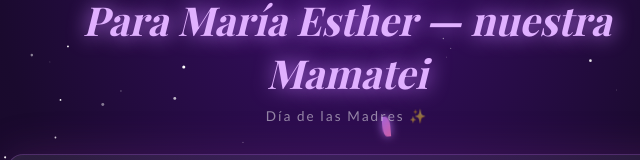
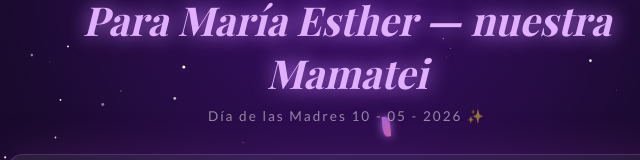
Before and after one commit to emmanuelenriqueposada/matei, a plain HTML site: page index.html in a window 1280 px wide. Both pictures are taken after a click on the button "💌 ABRIR MI CARTA". Shown: the part 96-256 px from the top of the page, 293-933 px from the left. Drawn offline with nearby package versions, Linux system fonts and the light colour scheme; a web font is replaced by a local one.

Commit message:
Update index.html

```diff
--- a/index.html
+++ b/index.html
@@ -72,7 +72,7 @@
       <header class="letter-header">
         <span class="letter-flowers-top" aria-hidden="true">🌸 💜 🌸</span>
         <h2 class="letter-title">Para María Esther — nuestra Mamatei</h2>
-        <time class="letter-date" datetime="">Día de las Madres ✨</time>
+        <time class="letter-date" datetime="">Día de las Madres 10 - 05 - 2026 ✨</time>
       </header>
 
       <!-- Carta de amor -->
```
